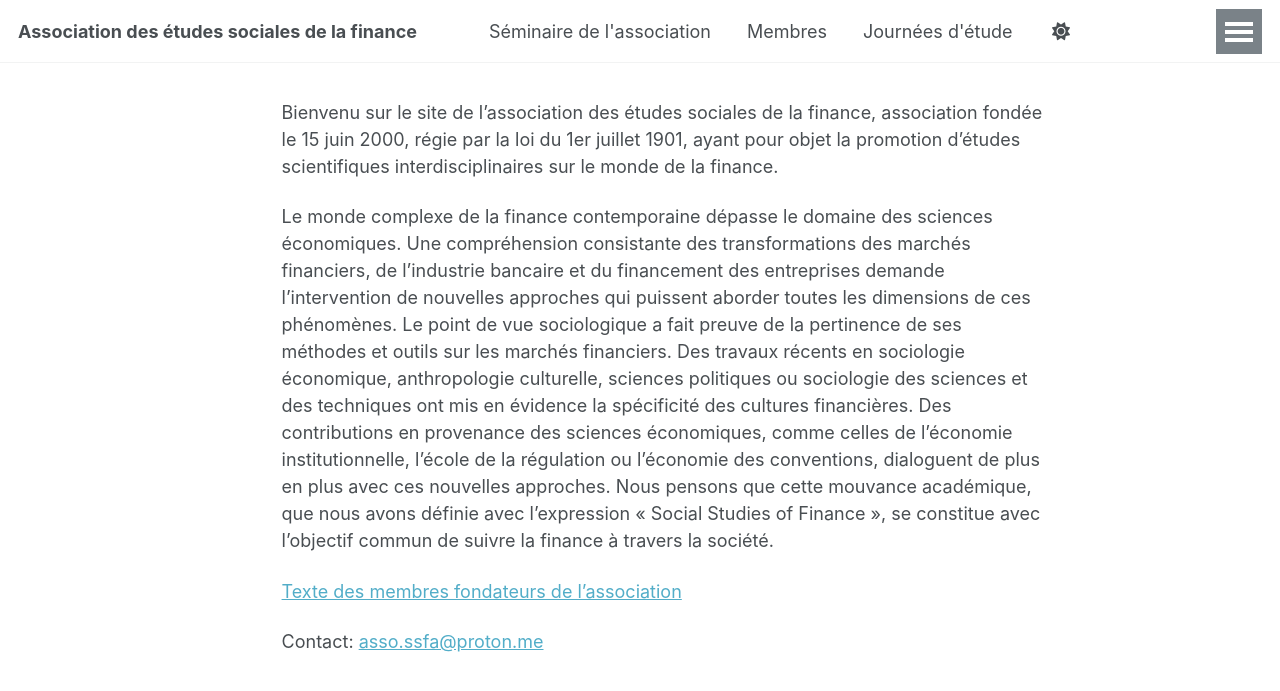
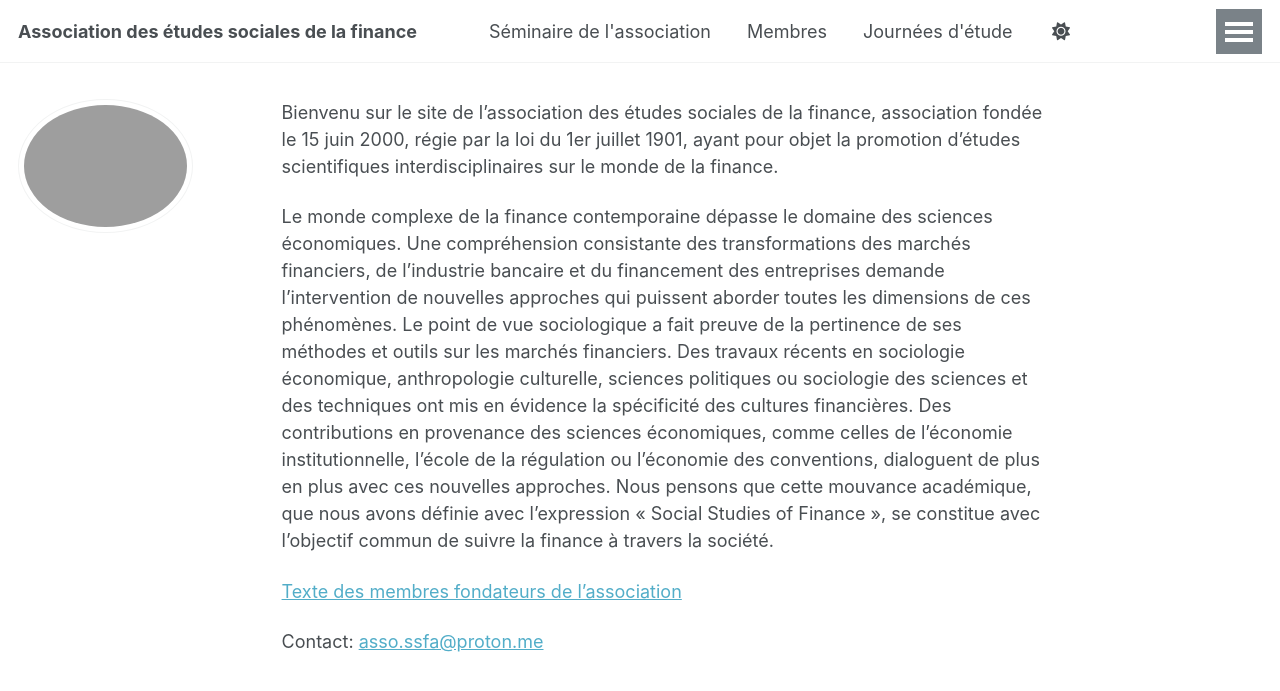
Before and after one commit to ssfa-aesf/ssfa-aesf.github.io, a Jekyll site: the page built from _pages/about.md, in a window 1280 px wide. Shown: the top 691 px of the page. Built offline with Jekyll 4.4.1, drawn with Linux system fonts in a browser that asks for light colours.

Commit message:
Update author-profile.html

```diff
--- a/_includes/author-profile.html
+++ b/_includes/author-profile.html
@@ -6,7 +6,6 @@
 
 <div itemscope itemtype="http://schema.org/Person">
 
-  {% if site.author.avatar %}
   <div class="author__avatar">
     {% if author.avatar contains "://" %}
     	<img src="{{ author.avatar }}" alt="{{ author.name }}"  fetchpriority="high" />
@@ -14,7 +13,6 @@
     	<img src="{{ author.avatar | prepend: "/images/" | prepend: base_path }}" class="author__avatar" alt="{{ author.name }}"  fetchpriority="high" />
     {% endif %}
   </div>
-  {% endif %}
 
   <div class="author__content">
     <h3 class="author__name">{{ author.name }}</h3>
```
